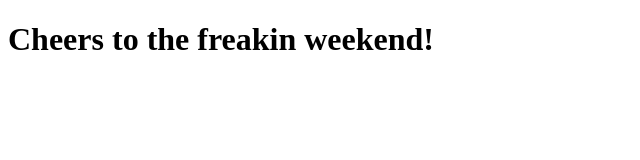
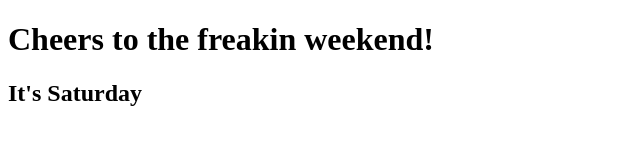
Before and after one commit to DesignerNW/penman-project, a plain HTML site: page index.html in a window 1280 px wide. Shown: the whole page, without its empty margins (0-640 px from the left). Drawn offline with Linux system fonts and the light colour scheme.

Commit message:
new h2 tag

```diff
--- a/index.html
+++ b/index.html
@@ -7,5 +7,6 @@
 </head>
 <body>
     <h1>Cheers to the freakin weekend!</h1>
+    <h2>It's Saturday</h2>
 </body>
 </html>
```
